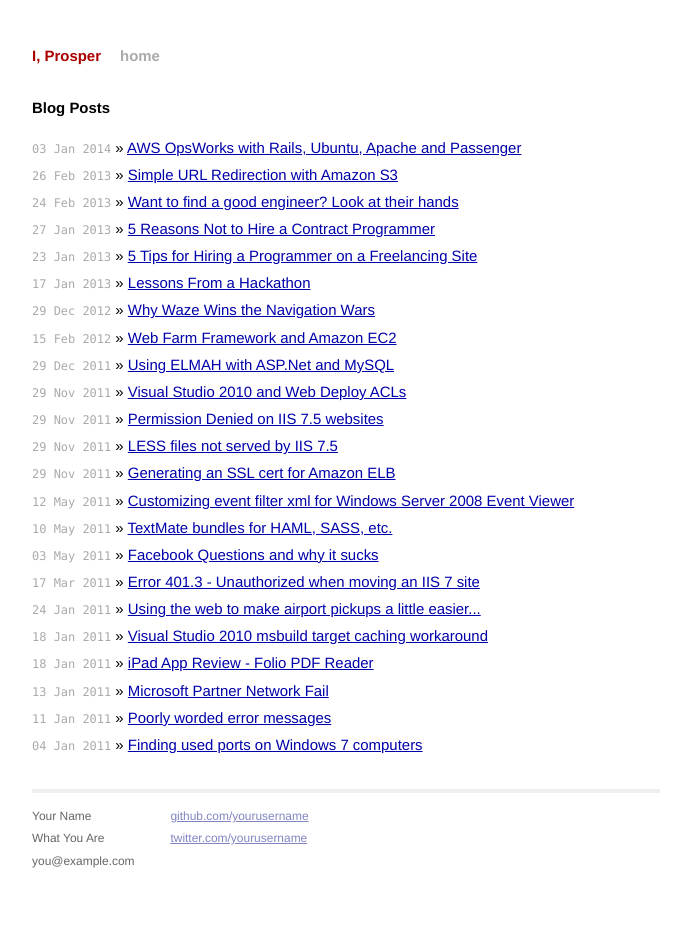
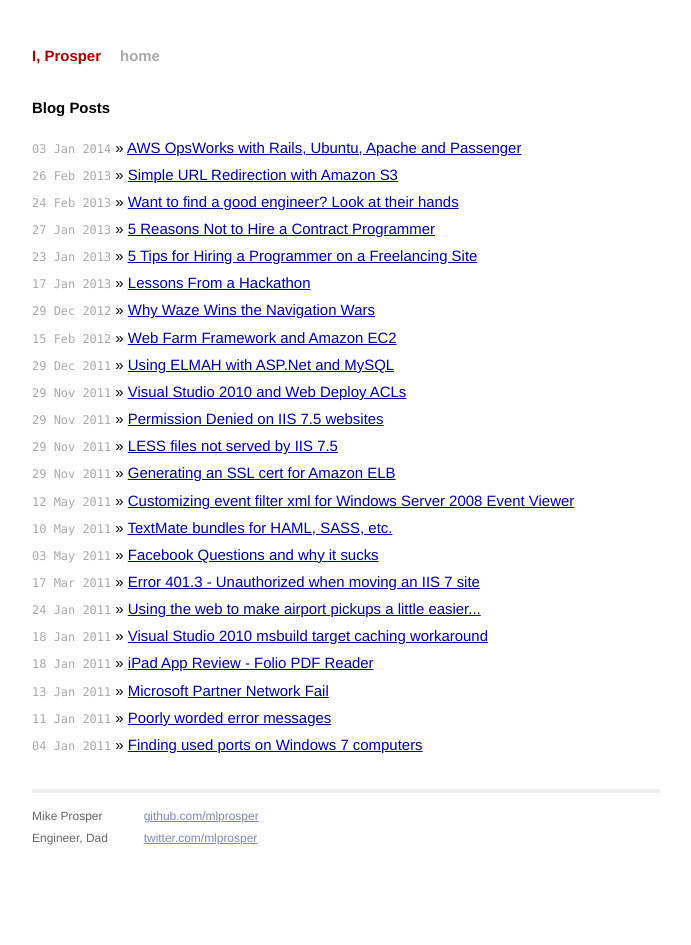
Before and after one commit to mlprosper/mlprosper.github.io, a Jekyll site: the page built from index.html, in a window 1280 px wide. Shown: the whole page, without its empty margins (294-985 px from the left). Built offline with Jekyll 4.4.1, drawn with Linux system fonts in a browser that asks for light colours; Markdown is read by kramdown in place of the engine named in the settings.

Commit message:
Changed email

```diff
--- a/_layouts/default.html
+++ b/_layouts/default.html
@@ -26,15 +26,15 @@
           <div class="footer">
             <div class="contact">
               <p>
-                Your Name<br />
-                What You Are<br />
-                you@example.com
+                Mike Prosper<br />
+                Engineer, Dad<br />
+
               </p>
             </div>
             <div class="contact">
               <p>
-                <a href="https://github.com/yourusername">github.com/yourusername</a><br />
-                <a href="https://twitter.com/yourusername">twitter.com/yourusername</a><br />
+                <a href="https://github.com/mlprosper">github.com/mlprosper</a><br />
+                <a href="https://twitter.com/mlprosper">twitter.com/mlprosper</a><br />
               </p>
             </div>
           </div>
```
